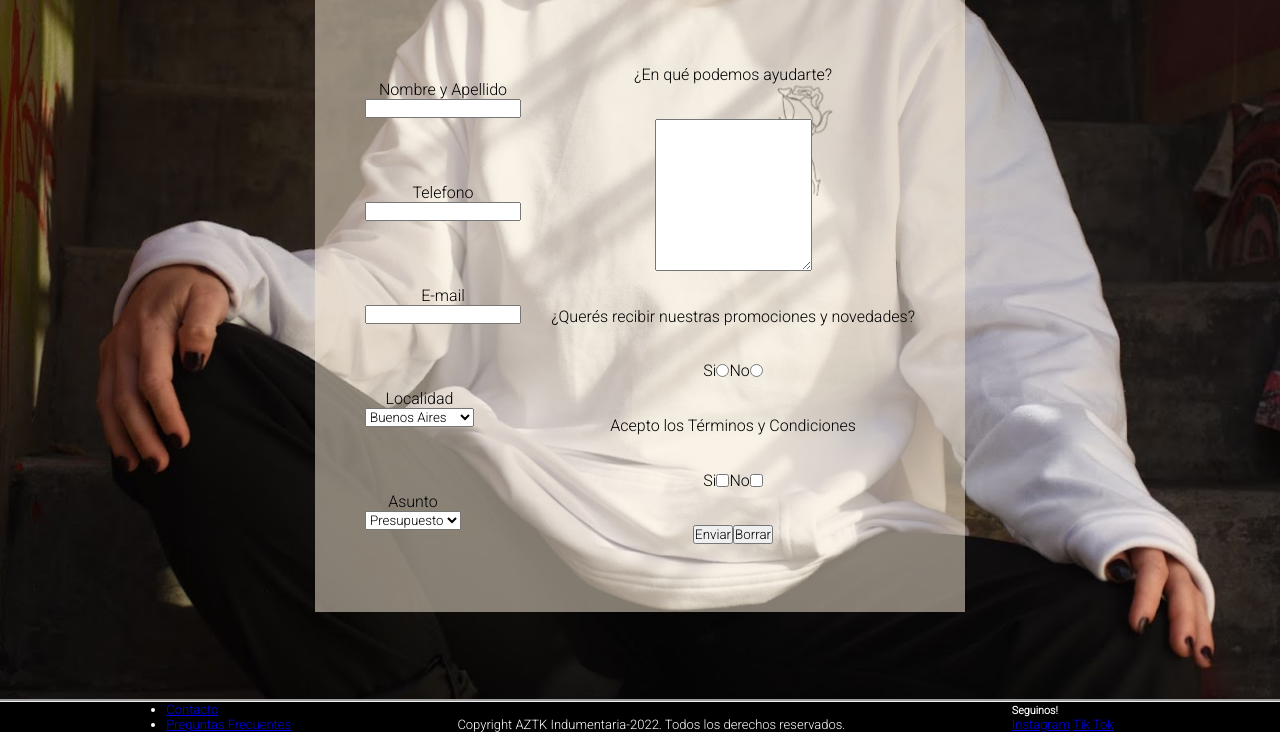
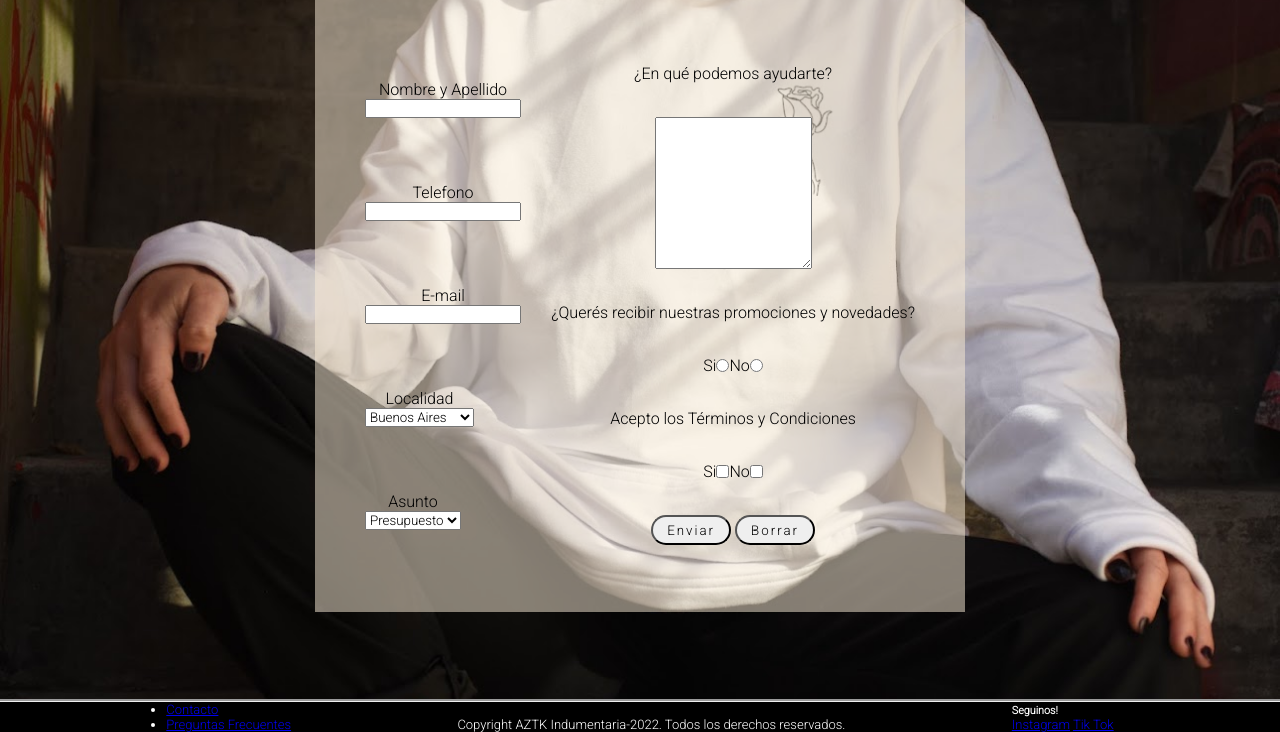
Before and after one commit to camifraysse/AZTK-Fraysse, a plain HTML site: page pages/contacto.html in a window 1280 px wide. Shown: the part 201-933 px from the top of the page. Drawn offline with Linux system fonts and the light colour scheme.

Commit message:
agregando animaciones

```diff
--- a/pages/contacto.html
+++ b/pages/contacto.html
@@ -98,9 +98,9 @@
                     <span>No</span>
                     <input type="checkbox" name="no aceptar" value="No" />
                 </div>
-                <div class="form__btn">
-                    <input type="submit" value="Enviar" />
-                    <input type="reset" value="Borrar" />
+                <div class="btns">
+                    <input class="form__btn" type="submit" value="Enviar" />
+                    <input class="form__btn" type="reset" value="Borrar" />
                 </div>
             </article>
         </form>
--- a/styles/styles.css
+++ b/styles/styles.css
@@ -143,6 +143,10 @@
     text-align: center;
     background-image: url(../assets/faq.png);
     background-size: cover;
+}
+
+.productos__area:hover , .about__area:hover , .contacto__area:hover , .faq__area:hover{
+    width: 500px;
 }
 
 .footer__area {
@@ -421,10 +425,26 @@
     align-items: center;
 }
 
+.form__btns{
+    display: flex;
+    flex-direction: row;
+    justify-content: space-evenly;
+}
 .form__btn {
-    display: flex;
-    justify-content: space-evenly;
-    background-color: rgba(250, 235, 215, 0);
+    width: 80px;
+    height: 30px;
+    border-radius: 20px;
+    cursor: pointer;
+    letter-spacing: 2px;
+    transition: all 0.5s ease;
+}
+
+.form__btn:hover {
+    background: #42b877;
+    transform: translateY(-7px);
+    color: #000;
+    box-shadow: 0px 10px 25px
+    #8ecaa9
 }
 
 /*Fin de contacto*/
```
